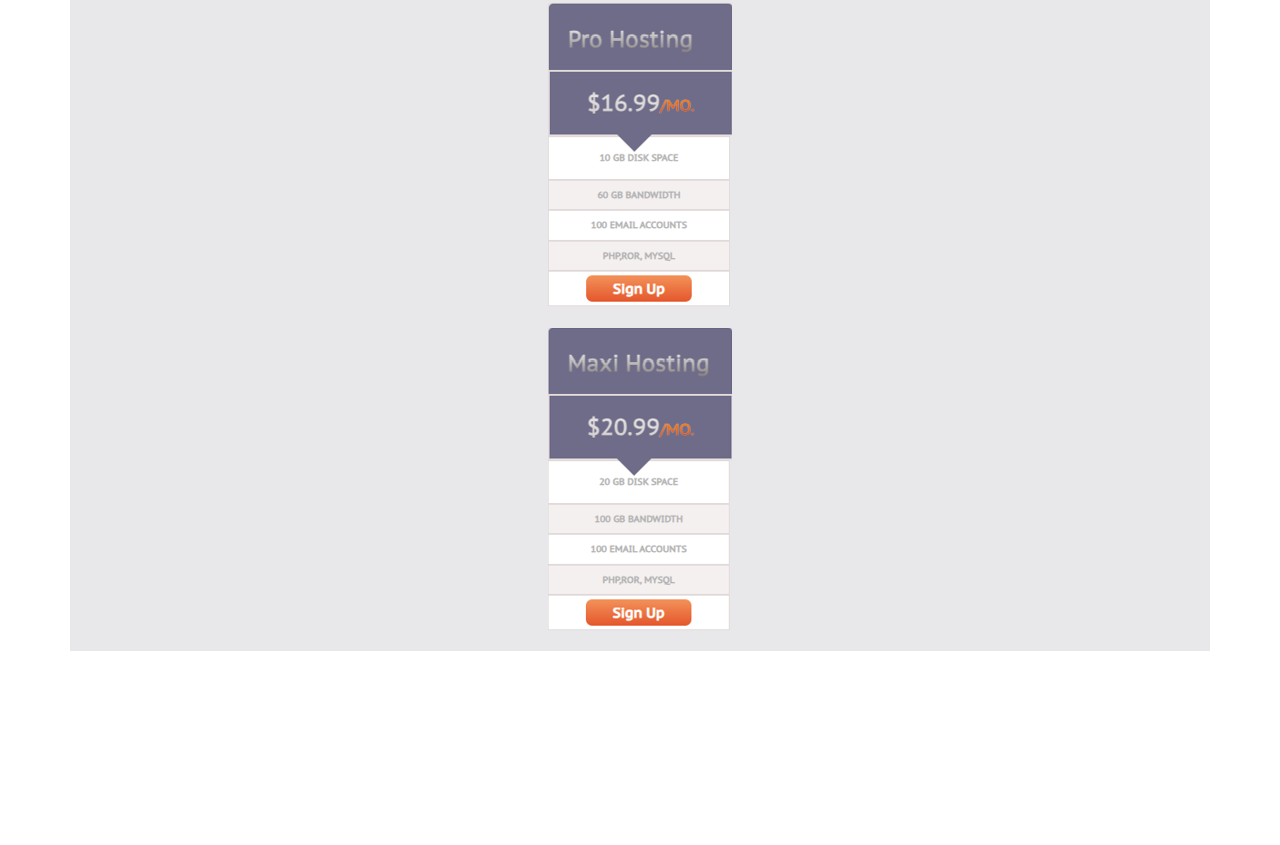
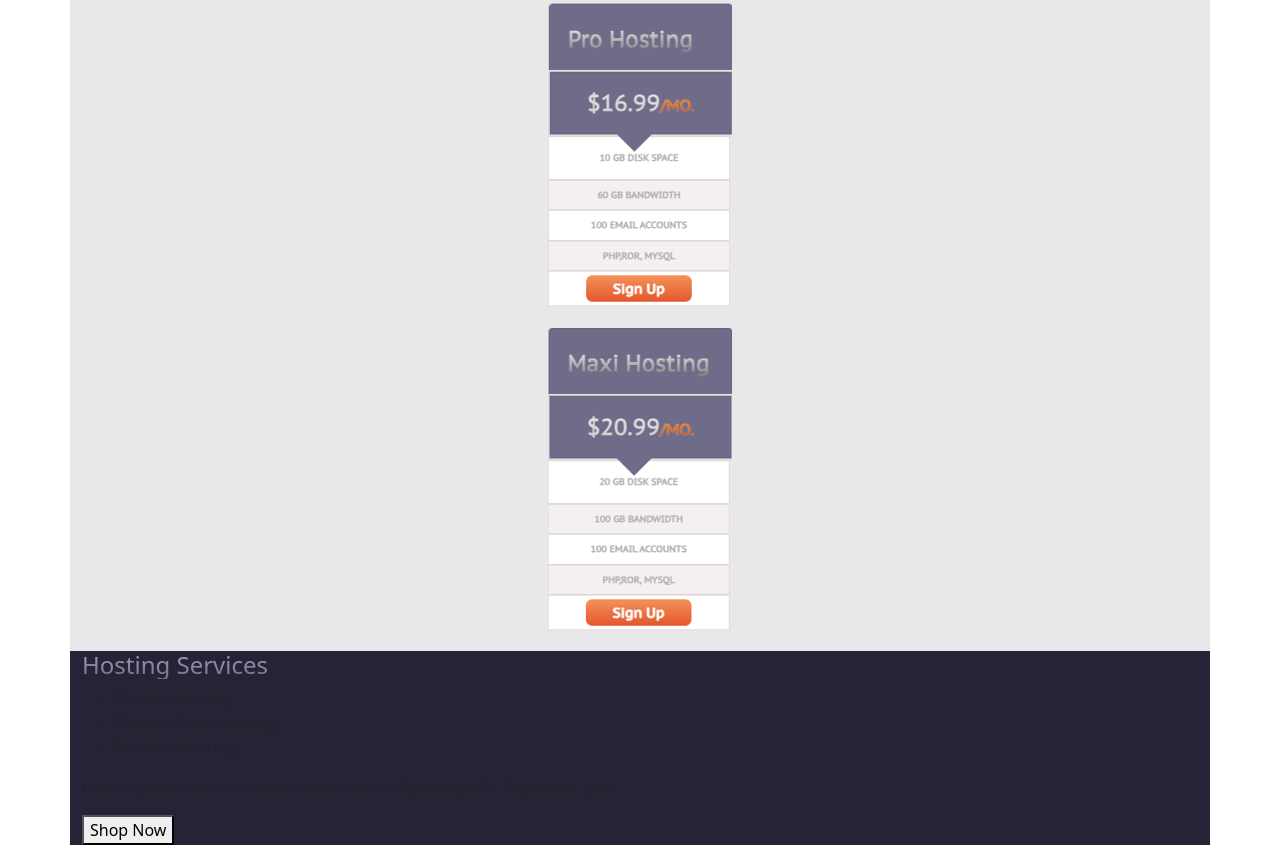
Before and after one commit to ScottSyverson/BootStrapAirBox, a plain HTML site: page index.html in a window 1280 px wide. Shown: the part 1553-2398 px from the top of the page. Before the commit the page ends 2204 px from the top, so only its background shows below. Drawn offline with Linux system fonts and the light colour scheme.

Commit message:
more progress

```diff
--- a/index.html
+++ b/index.html
@@ -100,7 +100,16 @@
     <div class="blue-bar container">
         <div class="row">
 
-            <div class="BColumn1"></div>
+            <div class="BColumn1">
+                <h4>Hosting Services</h4>
+                <ul>
+                    <li>Shared Hosting</li>
+                    <li>Shared Cloud Hosting</li>
+                    <li>Reseller Hosting</li>
+                </ul>
+                <p>Lorem ipsum dolor sit amet consectetur adipisicing elit. Explicabo, ipsa!</p>
+                <button>Shop Now</button>
+            </div>
             <div class="BColumn2"></div>
             <div class="BColumn3"></div>
             <div class="BColumn4"></div>
--- a/style.css
+++ b/style.css
@@ -75,3 +75,12 @@
 .host{
     padding-bottom: 20px;
 }
+.blue-bar{
+    background-color: #262336;
+}
+.blue-bar h4{
+    background: linear-gradient(to bottom, #a59ec2 0%, #75708b 100%);
+    -webkit-background-clip: text;
+    -webkit-text-fill-color: transparent;
+
+}
```
